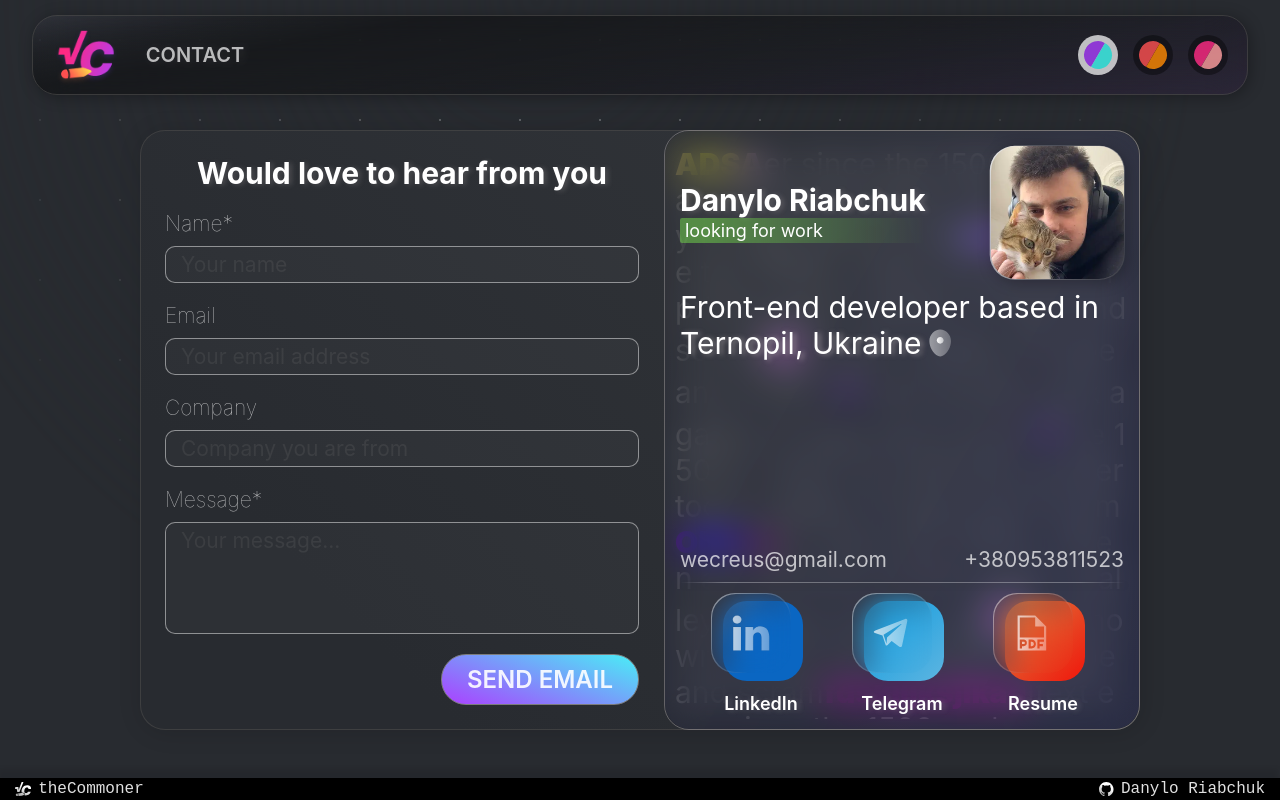
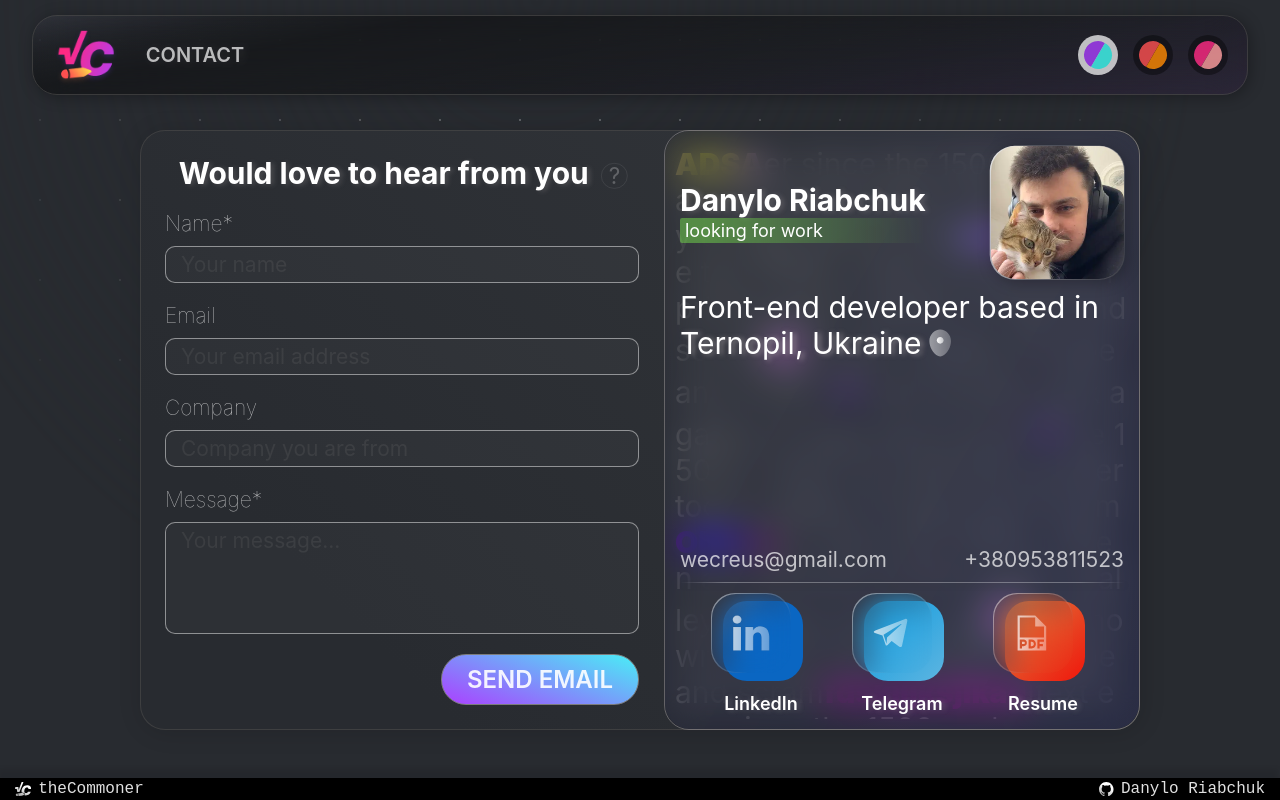
Before and after one commit to wecreus/theCommoner-next, a Next.js app: page /contact in a window 1280 px wide. Built offline with nearby package versions, Linux system fonts and the light colour scheme; no server answers; a web font is replaced by a local one.

Commit message:
feat: tooltip for contact page

```diff
--- a/app/contact/Contact.scss
+++ b/app/contact/Contact.scss
@@ -9,7 +9,7 @@
     box-shadow: inset 0 0 0 1px rgb(70, 70, 70, 0.75), 2px 2px 25px rgba(0, 0, 0, 0.142);
     width: 100%;
     max-width: 1000px;
-    max-height: 600px;
+    max-height: 660px;
     box-sizing: border-box;
     border-radius: 25px;
     display: flex;
@@ -62,7 +62,10 @@
 
       &__title {
         text-align: center;
-        font-variation-settings: "slnt" -8;
+
+        & b {
+          font-variation-settings: "slnt" -8;
+        }
       }
 
       &__group {
--- a/app/contact/page.tsx
+++ b/app/contact/page.tsx
@@ -4,22 +4,22 @@ import "./Contact.scss";
 import { useActionState, useEffect, useState, useRef } from "react";
 import FormSidebar from "@/app/ui/FormSiderbar/FormSidebar";
 import { sendEmail } from "@/app/lib/actions";
+import TooltipAbout from "@/app/ui/common/TooltipAbout/TooltipAbout";
 import type { EmailState } from "@/app/lib/definitions";
 import clsx from "clsx";
 
-// TODO: update links across the website
 const initialState = { message: "", errors: {} };
 const ContactMe = () => {
-
   const [messageShown, setMessageShown] = useState(true);
-  const [state, dispatch]: [EmailState, (payload: FormData) => void, boolean] = useActionState(sendEmail, initialState);
+  const [state, dispatch]: [EmailState, (payload: FormData) => void, boolean] =
+    useActionState(sendEmail, initialState);
   const timer = useRef<ReturnType<typeof setTimeout> | null>(null);
 
   useEffect(() => {
-    if(state.message) {
+    if (state.message) {
       setMessageShown(true);
 
-      if(timer.current) {
+      if (timer.current) {
         clearTimeout(timer.current);
       }
 
@@ -29,7 +29,7 @@ const ContactMe = () => {
     }
 
     return () => {
-      timer.current && clearTimeout(timer.current)
+      timer.current && clearTimeout(timer.current);
     };
   }, [state]);
 
@@ -40,6 +40,7 @@ const ContactMe = () => {
           <div className="Form-content__group">
             <span className="Form-content__title">
               <b>Would love to hear from you</b>
+              <TooltipAbout text="Here you can send me a message even without entering your own email address" />
             </span>
           </div>
           <div className="Form-content__group">
@@ -50,7 +51,8 @@ const ContactMe = () => {
               id="mail-name"
               name="mail-name"
               className={clsx("Form-content__input Form-content__input--name", {
-                "Form-content__input--error": messageShown && state.errors?.name,
+                "Form-content__input--error":
+                  messageShown && state.errors?.name,
               })}
               required
               minLength={2}
@@ -66,9 +68,13 @@ const ContactMe = () => {
               id="mail-email"
               type="email"
               name="mail-email"
-              className={clsx("Form-content__input Form-content__input--email", {
-                "Form-content__input--error": messageShown && state.errors?.email,
-              })}
+              className={clsx(
+                "Form-content__input Form-content__input--email",
+                {
+                  "Form-content__input--error":
+                    messageShown && state.errors?.email,
+                }
+              )}
               placeholder="Your email address"
             />
           </div>
@@ -80,9 +86,13 @@ const ContactMe = () => {
               id="mail-company"
               type="text"
               name="mail-company"
-              className={clsx("Form-content__input Form-content__input--company", {
-                "Form-content__input--error": messageShown && state.errors?.company,
-              })}
+              className={clsx(
+                "Form-content__input Form-content__input--company",
+                {
+                  "Form-content__input--error":
+                    messageShown && state.errors?.company,
+                }
+              )}
               placeholder="Company you are from"
               autoComplete="off"
             />
@@ -94,9 +104,13 @@ const ContactMe = () => {
             <textarea
               id="mail-message"
               name="mail-message"
-              className={clsx("Form-content__input Form-content__input--message", {
-                "Form-content__input--error": messageShown && state.errors?.mailMessage,
-              })}
+              className={clsx(
+                "Form-content__input Form-content__input--message",
+                {
+                  "Form-content__input--error":
+                    messageShown && state.errors?.mailMessage,
+                }
+              )}
               placeholder="Your message..."
               minLength={5}
               required
@@ -105,9 +119,13 @@ const ContactMe = () => {
             />
           </div>
           <div className="Form-content__group Form-content__group--submit">
-            <div className={clsx('Form-message', {
-              'Form-message--error': Object.keys(state.errors || {}).length,
-            })} aria-live="polite" aria-atomic="true">
+            <div
+              className={clsx("Form-message", {
+                "Form-message--error": Object.keys(state.errors || {}).length,
+              })}
+              aria-live="polite"
+              aria-atomic="true"
+            >
               {state.message && messageShown && <span>{state.message}</span>}
             </div>
             <input
--- /dev/null
+++ b/app/ui/common/TooltipAbout/TooltipAbout.scss
@@ -0,0 +1,33 @@
+.TooltipAbout {
+  cursor: help;
+  display: inline-block;
+  border-radius: 25px;
+  padding: 0 5px;
+  margin: 0 0 0 15px;
+  font-size: 75%;
+  color: rgba(255, 255, 255, 0.8);
+  font-variation-settings: "slnt" 0;
+  position: relative;
+  opacity: 0.3;
+  transition: all 200ms ease;
+
+  &:hover {
+    opacity: 1;
+
+    &:before {
+      background-color: rgba(193, 193, 193, 0.254);
+    }
+  }
+
+  &:before {
+    content: "";
+    position: absolute;
+    height: 90%;
+    aspect-ratio: 1/1;
+    border-radius: 20px;
+    left: 50%;
+    top: 50%;
+    transform: translate(-50%, -50%);
+    border: 1px solid rgba(255, 255, 255, 0.26);
+  }
+}
--- /dev/null
+++ b/app/ui/common/TooltipAbout/TooltipAbout.tsx
@@ -0,0 +1,36 @@
+import "./TooltipAbout.scss";
+import { memo } from "react";
+import { Tooltip as ReactTooltip } from "react-tooltip";
+
+const TooltipAbout = memo(({
+  text,
+  classname,
+}: {
+  text: string;
+  classname?: string;
+}) => {
+  return (
+    <>
+      <ReactTooltip
+        id="tooltip-about"
+        place="bottom"
+        content={text}
+        style={{
+          zIndex: 3,
+          maxWidth: "200px",
+          fontSize: "60%",
+          fontWeight: "normal",
+          fontStyle: "normal",
+          borderRadius: "10px",
+        }}
+      />
+      <span className={`TooltipAbout ${classname}`} data-tooltip-id="tooltip-about">
+        ?
+      </span>
+    </>
+  );
+});
+
+TooltipAbout.displayName = "TooltipAbout";
+
+export default TooltipAbout;
--- a/package.json
+++ b/package.json
@@ -33,6 +33,7 @@
     "react-redux": "^9.1.2",
     "react-responsive-carousel": "^3.2.23",
     "react-spinners": "^0.13.8",
+    "react-tooltip": "^5.27.0",
     "react-typed": "^2.0.12",
     "resend": "^3.3.0",
     "three": "^0.165.0",
```
Also changed, not shown: 1 other file (tests, documents, lock files or other folders).
